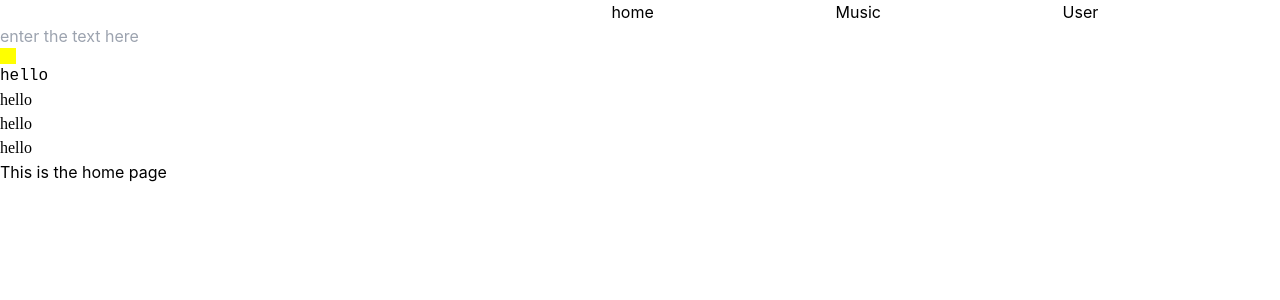
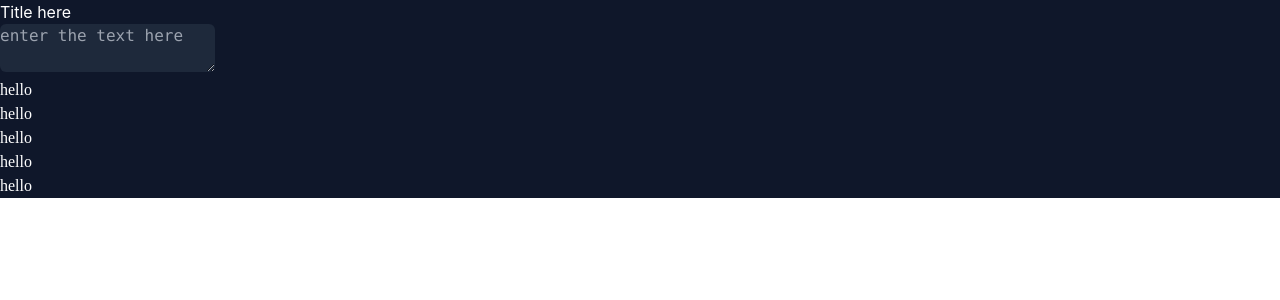
Before and after one commit to kiritocode1/nice, a React (Create React App) app in the folder trial/: page / in a window 1280 px wide. Shown: the top 300 px of the page. Built offline with nearby package versions, Linux system fonts and the light colour scheme.

Commit message:
completed basic idea of text to handwriting and completed the basic things

```diff
--- a/trial/src/App.js
+++ b/trial/src/App.js
@@ -1,44 +1,46 @@
 // import logo from './logo.svg';
 import './App.css';
-import { animated as a, useSpring } from "react-spring";
+// import { animated as a, useSpring } from "react-spring";
 import Navbar from './Navbar';
-import {useState}from "react"
+// import {useState}from "react"
 import { Route ,Routes} from 'react-router-dom';
 import Home from './Components/home';
+import HandWriting from './Components/handwriting';
 // import { Link } from 'react-router-dom';
-import Room from './Components/class';
-import Music from './Components/music';
-import User from './Components/usey';
+// import Room from './Components/class';
+// import Music from './Components/music';
+// import User from './Components/usey';
 // import { Navigate } from 'react-router-dom';
 function App() {
-  const [written, setwritten] = useState("hello");
-  const star = useSpring({
-    from: {
-      backgroundColour:"green",
-    },
-    backgroundColor: "yellow",
-    loop:true
-  });
+  // const [written, setwritten] = useState("hello");
+  // const star = useSpring({
+  //   from: {
+  //     backgroundColour:"green",
+  //   },
+  //   backgroundColor: "yellow",
+  //   loop:true
+  // });
   // useEffect(() => {
   // }, [written]);
   return (
-    <div className="App">
+    <div className="App bg-[#0f172a] text-white">
       <Navbar />
-      <input type="text" placeholder='enter the text here'  onChange={e =>setwritten(e.target.value)} />
+      {/* <textarea className="resize font-mono caret-white text-white focus:border-blue-300 focus:outline-none bg-[#1e293b] rounded-md" type="text" placeholder='enter the text here'  onChange={e =>setwritten(e.target.value)} />
       {/* <input type="text" className="text-green-500 caret-green-300" onChange={e=>setwritten(e.target.value)} /> */}
 
 
-      <a.div style={star} className="h-4 w-4"/>
-
-      <h1 className='font-1'>{written}</h1>
-      <h1 className='font-7'>{written}</h1>
+      {/* <a.div style={star} className="h-4 w-4"/> */}
+      {/* <h1 className='font-7'>{written}</h1>
       <h1 className='font-8'>{written}</h1>
       <h1 className='font-6'>{written}</h1>
+      <h1 className="font-9">{written}</h1>
+      <h1 className='font-10'>{written}</h1> */}
       <Routes>
-        <Route path='/' element={<Home/>} />
-        <Route path="/Room" element={<Room />} />
+        <Route path='/' element={<Home />} />
+        <Route path='/HandWriting/:id' element={<HandWriting/>}/>
+        {/* <Route path="/Room" element={<Room />} />
         <Route path="/music" element={<Music />} />
-        <Route path='/user/:userId' element={<User/>}/>
+        <Route path='/user/:userId' element={<User/>}/> */}
       </Routes>
       {/* <Link to="/music"><button className='text-lg mx-2'>here</button></Link>
       <Link to="/">here</Link>
@@ -48,7 +50,7 @@ function App() {
       <h1 className="font-6">{written}</h1>
       <h1 className="font-2">{written}</h1>
        */}
-      <input type="text"  />
+
     </div>
   );
 }
--- /dev/null
+++ b/trial/src/Components/handwriting.js
@@ -0,0 +1,15 @@
+import React from 'react'
+
+const HandWriting = (props) => {
+    return (
+        <div className={`font-${props.choice}`}>
+            {props.notes}
+
+            <div>
+                hey
+        </div>
+        </div>
+    )
+}
+
+export default HandWriting
--- a/trial/src/Components/home.js
+++ b/trial/src/Components/home.js
@@ -1,7 +1,18 @@
+import {useState}from "react"
+
+
+
+
 function Home() {
+  const [written, setwritten] = useState("hello");
   return (
     <div>
-      <h1>This is the home page</h1>
+      <textarea className="resize font-mono caret-white text-white focus:border-blue-300 focus:outline-none bg-[#1e293b] rounded-md" type="text" placeholder='enter the text here' onChange={e => setwritten(e.target.value)} />
+      <h1 className='font-7'>{written}</h1>
+      <h1 className='font-8'>{written}</h1>
+      <h1 className='font-6'>{written}</h1>
+      <h1 className="font-9">{written}</h1>
+      <h1 className='font-10'>{written}</h1>
     </div>
   );
 }
--- a/trial/src/Navbar/index.js
+++ b/trial/src/Navbar/index.js
@@ -1,17 +1,18 @@
 import React from 'react';
-import { Link } from 'react-router-dom';
-import {useState} from "react";
+// import { Link } from 'react-router-dom';
+// import {useState} from "react";
 
 const Navbar = () => {
-  const [uid  , setuid]=useState("Nobody")
+  // const [uid  , setuid]=useState("Nobody")
   return (
     <div >
-      <ul className='flex justify-evenly'>
+      {/* <ul className='flex justify-evenly'>
         <li><input type="text" onChange={e =>setuid(e.target.value)} /></li>
         <li><Link to="/">home</Link></li>
         <li><Link to="/music">Music</Link></li>
         <li><Link to={`/user/${uid}`}>User</Link></li>
-      </ul>
+      </ul> */}
+      Title here
     </div>
   );
   };
--- a/trial/src/index.css
+++ b/trial/src/index.css
@@ -16,6 +16,9 @@ code {
 @import url('https://fonts.googleapis.com/css2?family=Cedarville+Cursive&family=Fasthand&display=swap');
 @import url('https://fonts.googleapis.com/css2?family=Homemade+Apple&display=swap');
 @import url('https://fonts.googleapis.com/css2?family=Nothing+You+Could+Do&display=swap');
+@import url('https://fonts.googleapis.com/css2?family=League+Script&display=swap');
+@import url('https://fonts.googleapis.com/css2?family=Reenie+Beanie&display=swap');
+
 .font-0{
   /*! Robotic font */
   font-family: 'Chakra Petch', sans-serif;
@@ -45,3 +48,9 @@ code {
 .font-8{
   font-family: 'Nothing You Could Do', cursive;
 }
+.font-9{
+  font-family: 'League Script', cursive;
+}
+.font-10{
+  font-family: 'Reenie Beanie', cursive;
+}
```
Also changed, not shown: 2 other files (tests, documents, lock files or other folders).
